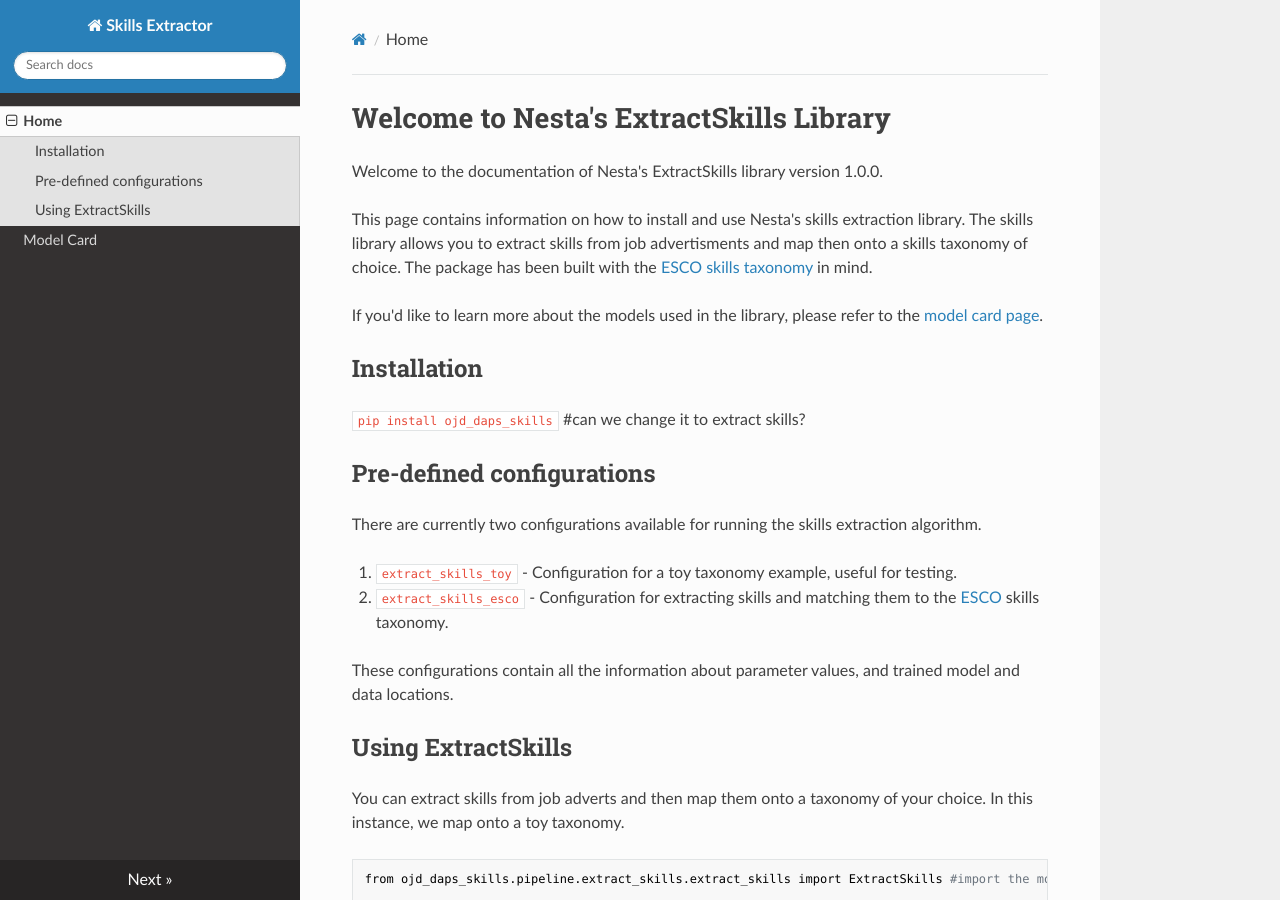
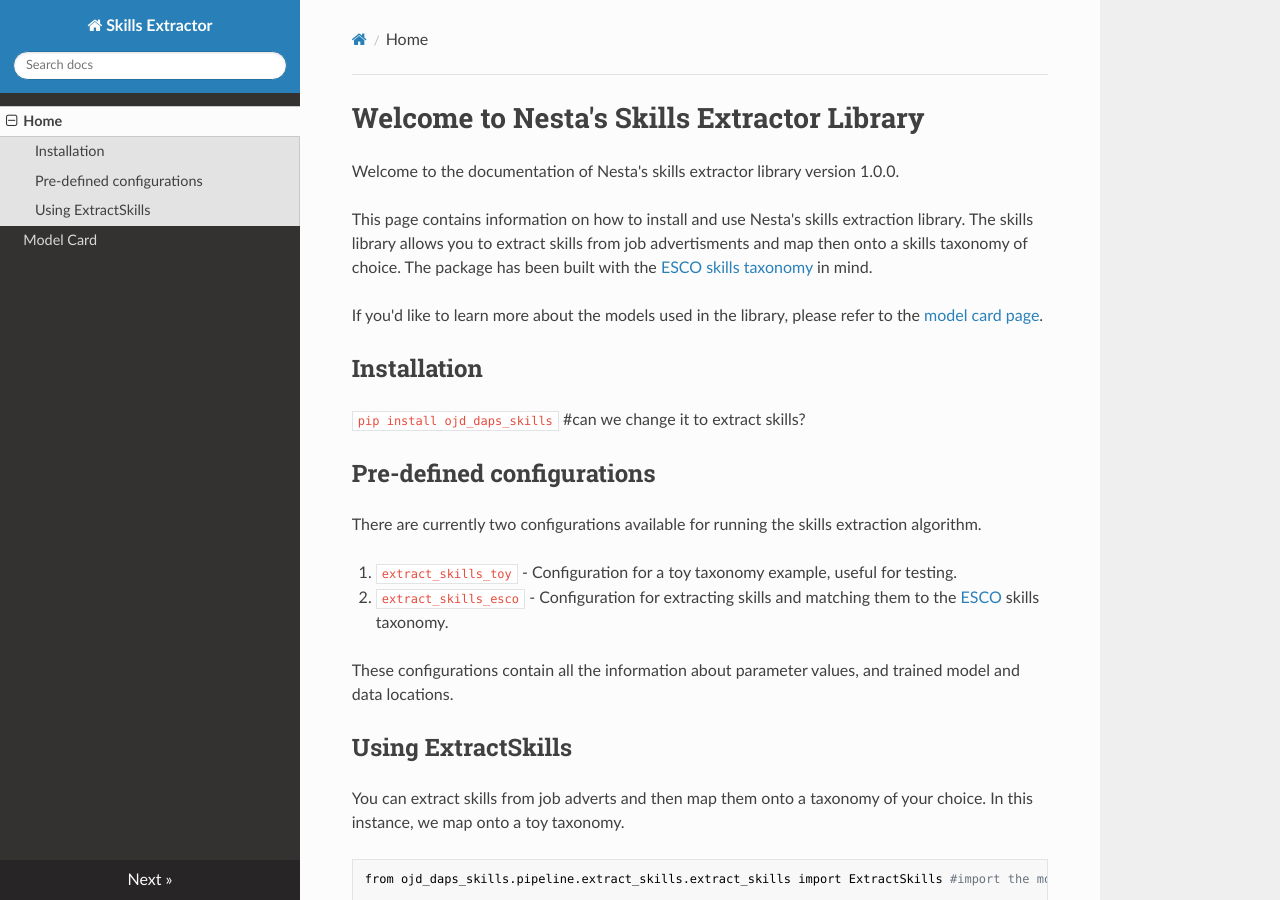
Before and after one commit to nestauk/ojd_daps_skills, an MkDocs documentation site: the page built from documentation/docs/index.md, in a window 1280 px wide and 900 px high. Built offline with MkDocs 1.6.1, drawn with Linux system fonts in a browser that asks for light colours; nearby versions of some CDN libraries.

Commit message:
updated index and modelcard

```diff
--- a/documentation/docs/index.md
+++ b/documentation/docs/index.md
@@ -1,6 +1,6 @@
-# Welcome to Nesta's ExtractSkills Library
+# Welcome to Nesta's Skills Extractor Library
 
-Welcome to the documentation of Nesta's ExtractSkills library version 1.0.0.
+Welcome to the documentation of Nesta's skills extractor library version 1.0.0.
 
 This page contains information on how to install and use Nesta's skills extraction library. The skills library allows you to extract skills from job advertisments and map then onto a skills taxonomy of choice. The package has been built with the [ESCO skills taxonomy](https://esco.ec.europa.eu/en) in mind.
 
```
Also changed, not shown: documentation/docs/modelcard.md (+1 -1 lines).
